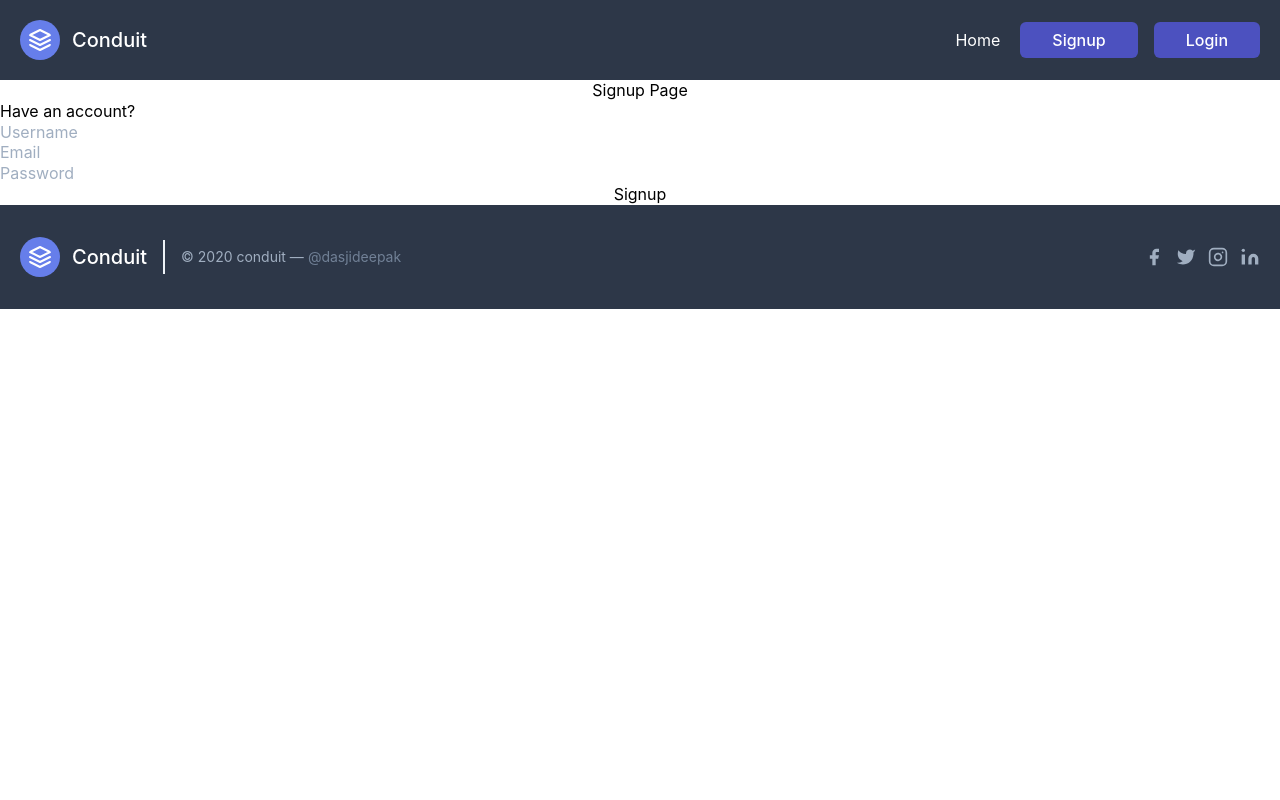
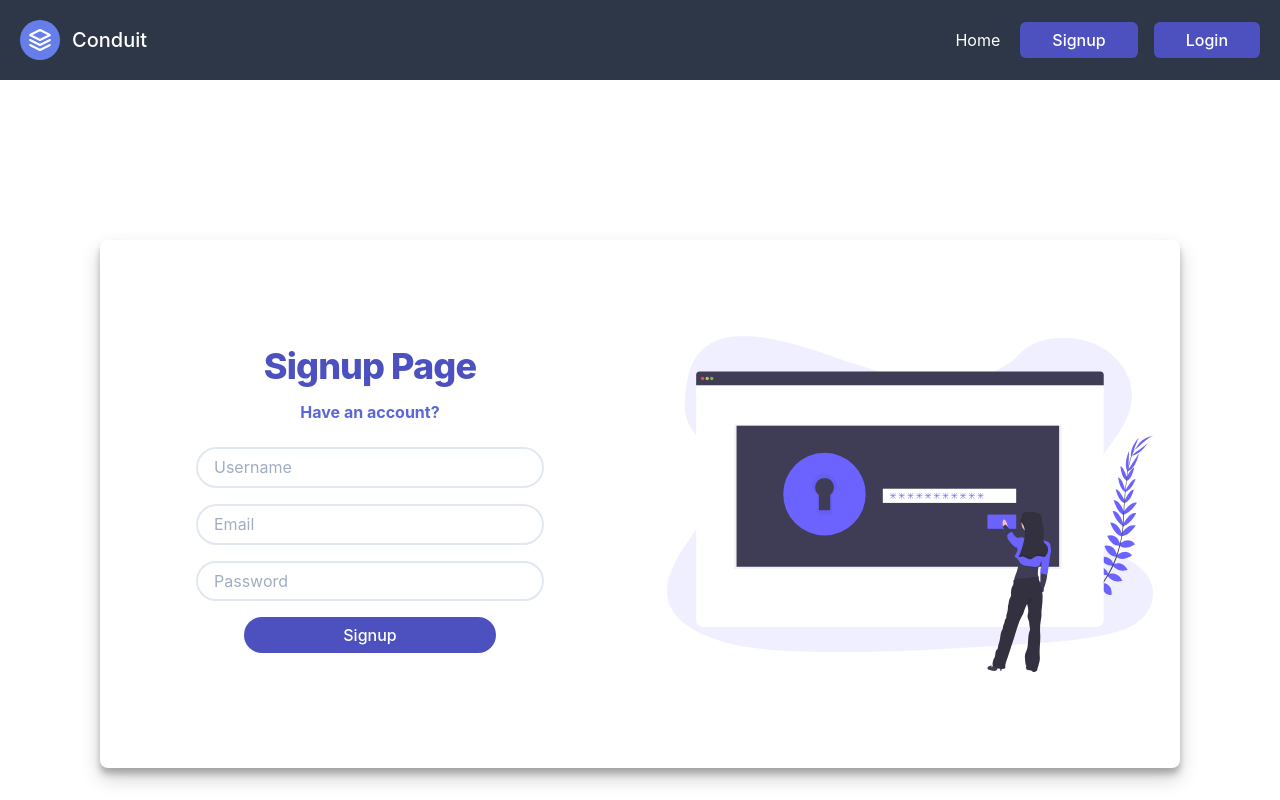
Before and after one commit to dasjideepak/react-conduit-app, a React (Create React App) app: page /signup in a window 1280 px wide. Shown: the top 800 px of the page. Built offline with nearby package versions, Linux system fonts and the light colour scheme.

Commit message:
signup page refactor

```diff
--- a/src/components/Articles.jsx
+++ b/src/components/Articles.jsx
@@ -23,7 +23,6 @@ export default function Articles() {
                     "0 1px 4px rgba(0, 0, 0, 0.3), 0 0 40px rgba(0, 0, 0, 0.1) inset",
                 }}
               >
-                {console.log(article)}
                 <span className="inline-block py-1 px-3 rounded bg-pink-100 text-indigo-700 text-sm font-bold">
                   {article.tagList[0]}
                 </span>
--- a/src/components/SignUp.jsx
+++ b/src/components/SignUp.jsx
@@ -43,64 +43,66 @@ function SignUp(props) {
   });
 
   return (
-    <form className="login-signup-sec" onSubmit={formik.handleSubmit}>
-      <div className="form-container">
-        <h1 className="text-center">Signup Page</h1>
-        <NavLink to="/login">Have an account?</NavLink>
-        <div className="field">
-          <p className="control has-icons-left has-icons-right">
+    <form className="my-40" onSubmit={formik.handleSubmit}>
+      <div
+        className="flex justify-between mx-auto rounded-lg"
+        style={{
+          width: "1080px",
+          boxShadow:
+            "0 10px 20px rgba(0, 0, 0, 0.19), 0 6px 6px rgba(0, 0, 0, 0.23)",
+        }}
+      >
+        <div className="w-1/2 flex justify-center flex-col p-24">
+          <h1 className="text-center text-indigo-700 text-3xl leading-9 font-extrabold tracking-tight sm:text-4xl sm:leading-10 text-cente">
+            Signup Page
+          </h1>
+          <NavLink
+            className="text-center  sm:text-1xl text-1xl title-font font-bold text-indigo-600 mt-4 mb-4"
+            to="/login"
+          >
+            Have an account?
+          </NavLink>
+          <div className="py-2 flex flex-col" width="100%">
             <input
-              className="input"
+              className="border-2 px-4 py-2 rounded-full active:border-4-red"
               type="text"
               name="username"
               placeholder="Username"
               onChange={formik.handleChange}
               onBlur={formik.handleBlur}
               value={formik.values.username}
+              width="100%"
             />
             {formik.touched.username && formik.errors.username ? (
-              <span className="err-msg">{formik.errors.username}</span>
+              <span className="text-red-500 text-sm pl-1 font-medium">
+                {formik.errors.username}
+              </span>
             ) : (
               false
             )}
-
-            <span className="icon is-small is-left">
-              <i className="fas fa-envelope"></i>
-            </span>
-            <span className="icon is-small is-right">
-              <i className="fas fa-check"></i>
-            </span>
-          </p>
-        </div>
-        <div className="field">
-          <p className="control has-icons-left has-icons-right">
+          </div>
+          <div className="py-2 flex flex-col" width="100%">
             <input
-              className="input"
+              className="border-2 px-4 py-2 rounded-full active:border-4-red"
               type="email"
               name="email"
               placeholder="Email"
               onChange={formik.handleChange}
               onBlur={formik.handleBlur}
               value={formik.values.email}
+              width="100%"
             />
             {formik.touched.email && formik.errors.email ? (
-              <span className="err-msg">{formik.errors.email}</span>
+              <span className="text-red-500 text-sm pl-1 font-medium">
+                {formik.errors.email}
+              </span>
             ) : (
               false
             )}
-
-            <span className="icon is-small is-left">
-              <i className="fas fa-envelope"></i>
-            </span>
-            <span className="icon is-small is-right">
-              <i className="fas fa-check"></i>
-            </span>
-          </p>
-        </div>
-        <div className="field">
-          <p className="control has-icons-left">
+          </div>
+          <div className="py-2 flex flex-col">
             <input
-              className="input"
+              className="border-2 px-4 py-2 rounded-full"
               type="password"
               name="password"
               placeholder="Password"
@@ -108,36 +110,45 @@ function SignUp(props) {
               onBlur={formik.handleBlur}
               value={formik.values.password}
             />
+
             {formik.touched.password && formik.errors.password ? (
-              <span className="err-msg">{formik.errors.password}</span>
+              <span className="text-red-500 text-sm font-medium pl-1">
+                {formik.errors.password}
+              </span>
             ) : (
               false
             )}
-            <span className="icon is-small is-left">
-              <i className="fas fa-lock"></i>
-            </span>
-          </p>
-        </div>
-        <div className="field">
-          {error ? <h1>Something went wrong...</h1> : false}
-          <p className="control text-center">
+          </div>
+          <div className="py-2 flex flex-col">
+            {error ? (
+              <h1 className="text-center text-red-700 pb-2">
+                Something went wrong!
+              </h1>
+            ) : (
+              false
+            )}
             {isLoading ? (
               <button
-                className="button is-success is-loading button-signup"
-                disabled
+                type="submit"
+                className="px-16 py-2 rounded-full text-md font-medium leading-5 text-white bg-indigo-700 focus:outline-none focus:text-white focus:bg-gray-700 transition duration-150 ease-in-out hover:bg-indigo-600 mx-12"
               >
-                Loading
+                Signup
               </button>
             ) : (
-              <button type="submit" className="button is-success button-signup">
-                <span>Signup</span>
+              <button
+                type="submit"
+                className="transition duration-500 ease-in-out px-16 py-2 rounded-full text-md font-medium leading-5 text-white bg-indigo-700 focus:outline-none focus:text-white focus:bg-gray-700 transition duration-150 ease-in-out hover:bg-indigo-600 mx-12"
+              >
+                Signup
               </button>
             )}
-          </p>
+          </div>
+        </div>
+        <div className="w-1/2 flex justify-center items-center flex-col py-24">
+          <img src="/images/signup.svg" alt="login-img" width="90%" />
         </div>
       </div>
     </form>
   );
 }
-
 export default withRouter(SignUp);
```
Also changed, not shown: public/images/signup.svg (added).
